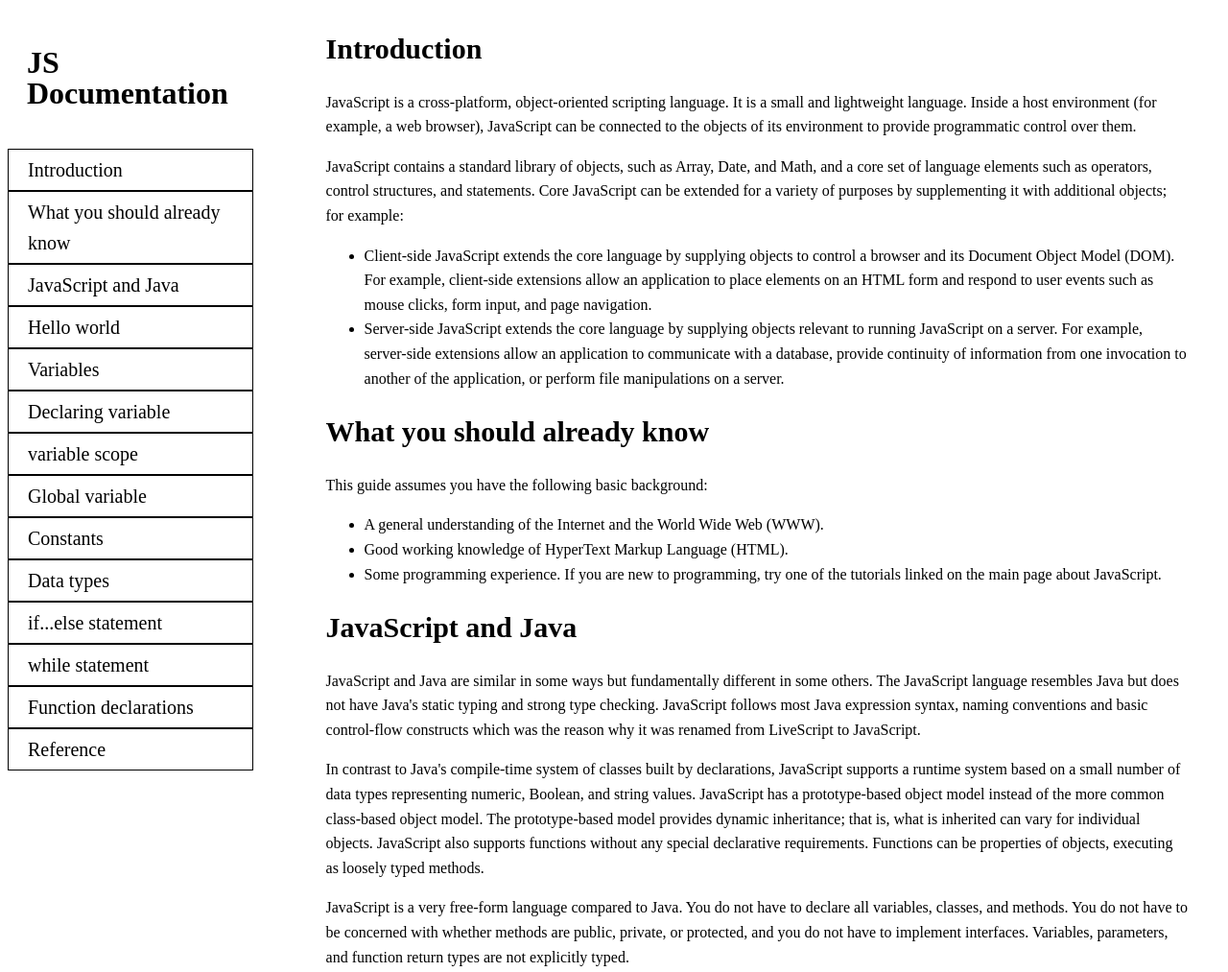
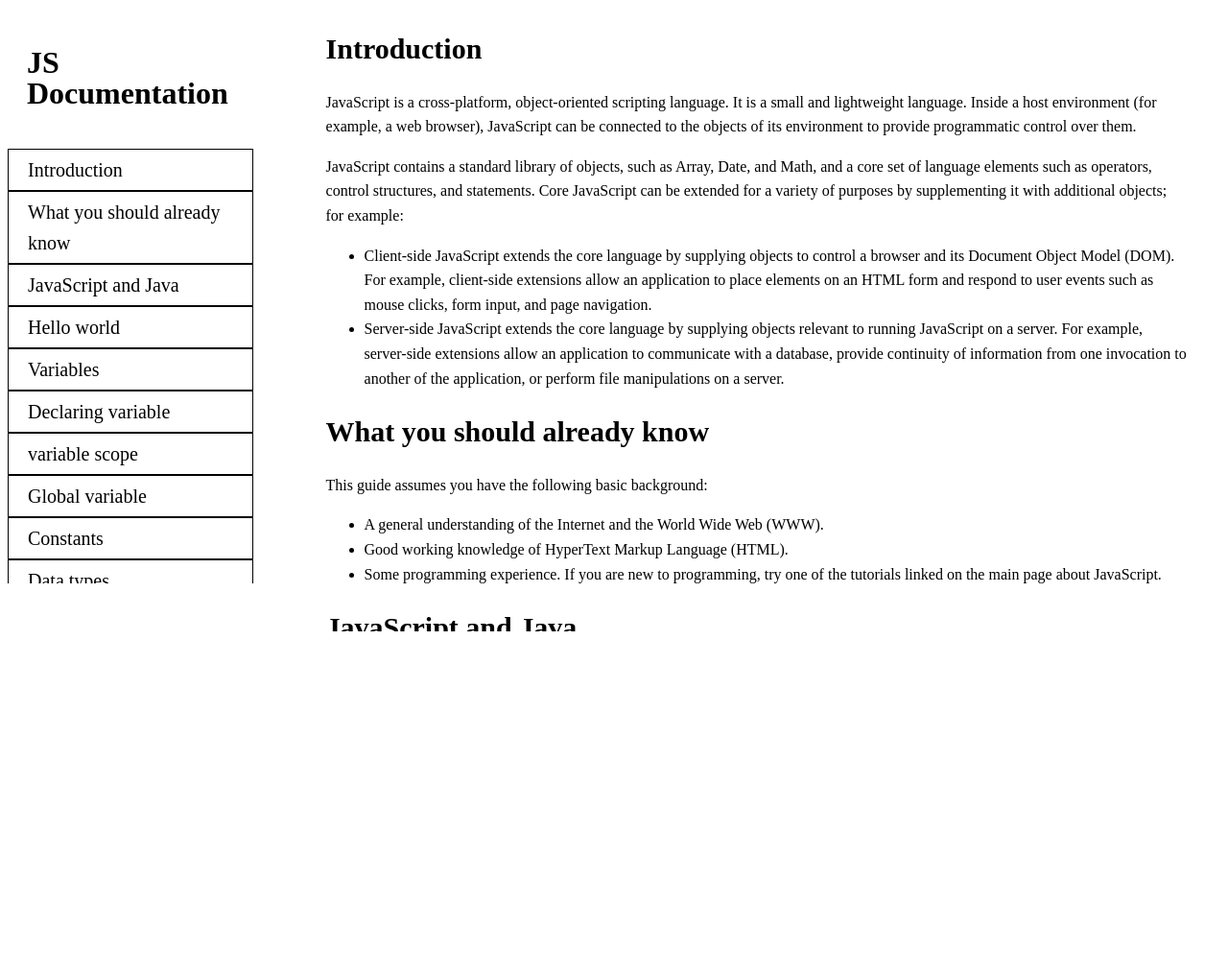
Before and after one commit to rddiwakar/technical-documentary-page, a plain HTML site: page index.html in a window 1280 px wide. Shown: the top 1013 px of the page at 96% size. After the commit the page ends 800 px from the top, so only its background shows below. Drawn offline with Linux system fonts and the light colour scheme.

Commit message:
modified-css

```diff
--- a/index.css
+++ b/index.css
@@ -13,34 +13,16 @@ code{
 }
 
 body{
-    /* display: flex;
-    justify-content: space-between; */
+    display: flex;
+    justify-content: space-between;
     width: 100%;
 }
 /* main-header */
 #main-header{
     width:20%;
     line-height: 2em;
-    float: left;
-    height: 300px;
-
-}
-/* scrollbar */
-
-#main-header::-webkit-scrollbar {
-    width: 8px;
-}
-#main-header::-webkit-scrollbar-track {
-    background: red;
-    border-radius: 4px;
-    margin: 10px 0;
-}
-#main-header::-webkit-scrollbar-thumb {
-    background: rgba(255,255,255,.5);
-    border-radius: 4px;
-}
-#main-header::-webkit-scrollbar-thumb:hover {
-    background: rgba(255,255,255,.75);
+    height: 600px;
+    overflow: scroll;
 }
 #main-header h1{
     padding: 20px;
@@ -59,30 +41,9 @@ body{
 #main-doc{
     line-height: 1.6em;
     width:78%;
-    float: right;
-
+    height: 650px;
+    overflow: scroll;
 }
-/* scrollbar */
-
-#main-doc::-webkit-scrollbar {
-        width: 8px;
-    }
-#main-doc::-webkit-scrollbar-track {
-    background: blue;
-    border-radius: 4px;
-    margin: 10px 0;
-}
-#main-doc::-webkit-scrollbar-thumb {
-    background: rgba(255,255,255,.5);
-        border-radius: 4px;
-}
-#main-doc::-webkit-scrollbar-thumb:hover {
-    background: rgba(255,255,255,.75);
-}
-
-
-
-
 .container{
     width:90%;
     margin: auto;
```
